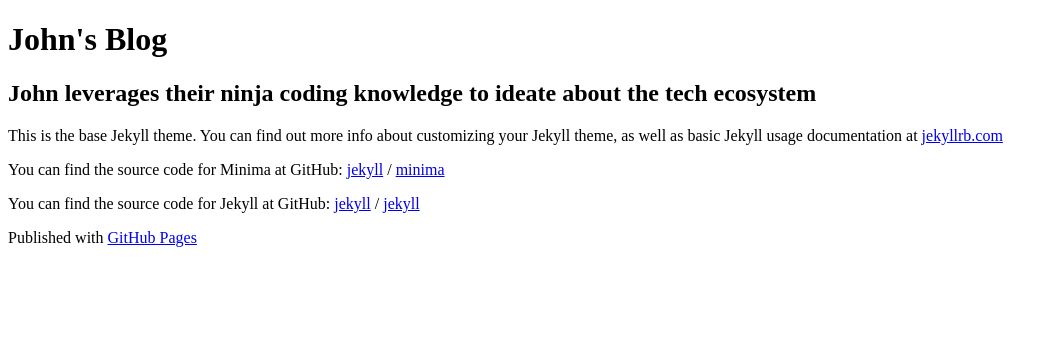
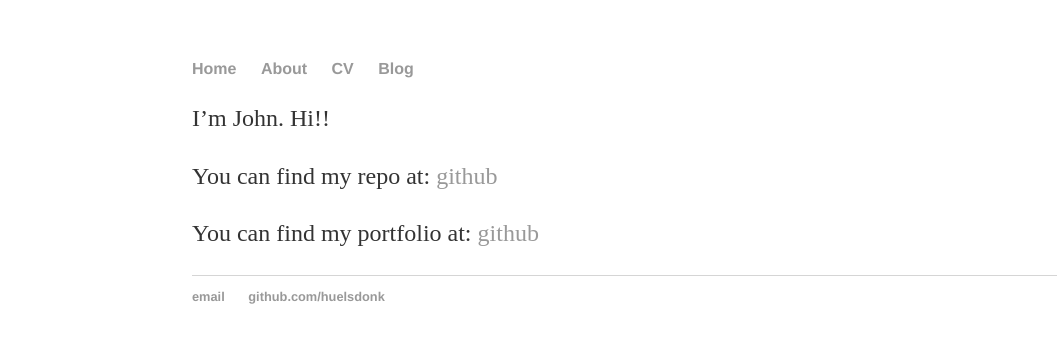
Before and after one commit to Huelsdonk/huelsdonk.github.io, a Jekyll site: the page built from about.markdown, in a window 1280 px wide. Shown: the top 343 px of the page, without its empty margins (0-1057 px from the left). Built offline with Jekyll 4.4.1, drawn with Linux system fonts in a browser that asks for light colours.

Commit message:
NO MORE THEMESgit add .git add .

```diff
--- a/_config.yml
+++ b/_config.yml
@@ -27,9 +27,12 @@
 github_username:  Huelsdonk
 
 # Build settings
-theme: jekyll-theme-slate
+
 plugins:
   - jekyll-feed
+  - jekyll-sitemap
+  - jekyll-seo-tag
+  - jekyll-paginate
 
 # Exclude from processing.
 # The following items will not be processed, by default.
--- a/_layouts/default.html
+++ b/_layouts/default.html
@@ -1,62 +1,29 @@
 <!DOCTYPE html>
-<html lang="{{ site.lang | default: "en-US" }}">
+	<html>
+		<head>
+			<title>{{ page.title }}</title>
+			<!-- link to main stylesheet -->
+			<link rel="stylesheet" type="text/css" href="/css/style.css">
+		</head>
+		<body>
+			<nav>
+	    		<ul>
+	        		<li><a href="/">Home</a></li>
+		        	<li><a href="/about">About</a></li>
+	        		<li><a href="/cv">CV</a></li>
+	        		<li><a href="/blog">Blog</a></li>
+	    		</ul>
+			</nav>
+			<div class="container">
 
-  <head>
-    <meta charset='utf-8'>
-    <meta http-equiv="X-UA-Compatible" content="IE=edge">
-    <meta name="viewport" content="width=device-width,maximum-scale=2">
-    <link rel="stylesheet" type="text/css" media="screen" href="{{ '/assets/css/style.css?v=' | append: site.github.build_revision | relative_url }}">
+			{{ content }}
 
-{% seo %}
-  </head>
-
-  <body>
-
-    <!-- HEADER -->
-    <div id="header_wrap" class="outer">
-        <header class="inner">
-          {% if site.github.is_project_page %}
-            <a id="forkme_banner" href="{{ site.github.repository_url }}">View on GitHub</a>
-          {% endif %}
-
-          <h1 id="project_title">{{ site.title | default: site.github.repository_name }}</h1>
-          <h2 id="project_tagline">{{ site.description | default: site.github.project_tagline }}</h2>
-
-          {% if site.show_downloads %}
-            <section id="downloads">
-              <a class="zip_download_link" href="{{ site.github.zip_url }}">Download this project as a .zip file</a>
-              <a class="tar_download_link" href="{{ site.github.tar_url }}">Download this project as a tar.gz file</a>
-            </section>
-          {% endif %}
-        </header>
-    </div>
-
-    <!-- MAIN CONTENT -->
-    <div id="main_content_wrap" class="outer">
-      <section id="main_content" class="inner">
-        {{ content }}
-      </section>
-    </div>
-
-    <!-- FOOTER  -->
-    <div id="footer_wrap" class="outer">
-      <footer class="inner">
-        {% if site.github.is_project_page %}
-        <p class="copyright">{{ site.title | default: site.github.repository_name }} maintained by <a href="{{ site.github.owner_url }}">{{ site.github.owner_name }}</a></p>
-        {% endif %}
-        <p>Published with <a href="https://pages.github.com">GitHub Pages</a></p>
-      </footer>
-    </div>
-
-    {% if site.google_analytics %}
-      <script>
-        (function(i,s,o,g,r,a,m){i['GoogleAnalyticsObject']=r;i[r]=i[r]||function(){
-        (i[r].q=i[r].q||[]).push(arguments)},i[r].l=1*new Date();a=s.createElement(o),
-        m=s.getElementsByTagName(o)[0];a.async=1;a.src=g;m.parentNode.insertBefore(a,m)
-        })(window,document,'script','//www.google-analytics.com/analytics.js','ga');
-        ga('create', '{{ site.google_analytics }}', 'auto');
-        ga('send', 'pageview');
-      </script>
-    {% endif %}
-  </body>
-</html>
+			</div><!-- /.container -->
+			<footer>
+	    		<ul>
+	        		<li><a href="mailto:huntsperger@gmail.com">email</a></li>
+	        		<li><a href="https://github.com/huelsdonk">github.com/huelsdonk</a></li>
+				</ul>
+			</footer>
+		</body>
+	</html>
--- a/_posts/2020-07-09-welcome-to-jekyll.markdown
+++ b/_posts/2020-07-09-trying-to-get-this-to-work.markdown
@@ -1,8 +1,7 @@
 ---
 layout: post
-title:  "Welcome to Jekyll!"
+title:  "Trying to get this to work!"
 date:   2020-07-09 16:02:31 -0700
-categories: jekyll update
 ---
 You’ll find this post in your `_posts` directory. Go ahead and edit it and re-build the site to see your changes. You can rebuild the site in many different ways, but the most common way is to run `jekyll serve`, which launches a web server and auto-regenerates your site when a file is updated.
 
--- a/about.markdown
+++ b/about.markdown
@@ -4,15 +4,10 @@
 permalink: /about/
 ---
 
-This is the base Jekyll theme. You can find out more info about customizing your Jekyll theme, as well as basic Jekyll usage documentation at [jekyllrb.com](https://jekyllrb.com/)
+I'm John. Hi!!
 
-You can find the source code for Minima at GitHub:
-[jekyll][jekyll-organization] /
-[minima](https://github.com/jekyll/minima)
+You can find my repo at:
+[github](https://huelsdonk.github.com/)
 
-You can find the source code for Jekyll at GitHub:
-[jekyll][jekyll-organization] /
-[jekyll](https://github.com/jekyll/jekyll)
-
-
-[jekyll-organization]: https://github.com/jekyll
+You can find my portfolio at:
+[github](https://huelsdonk.github.io/portfolio/)
--- /dev/null
+++ b/css/style.css
@@ -0,0 +1,43 @@
+body {
+    margin: 60px auto;
+    width: 70%;
+}
+nav ul, footer ul {
+    font-family:'Helvetica', 'Arial', 'Sans-Serif';
+    padding: 0px;
+    list-style: none;
+    font-weight: bold;
+}
+nav ul li, footer ul li {
+    display: inline;
+    margin-right: 20px;
+}
+a {
+    text-decoration: none;
+    color: #999;
+}
+a:hover {
+    text-decoration: underline;
+}
+h1 {
+    font-size: 3em;
+    font-family:'Helvetica', 'Arial', 'Sans-Serif';
+}
+p {
+    font-size: 1.5em;
+    line-height: 1.4em;
+    color: #333;
+}
+footer {
+    border-top: 1px solid #d5d5d5;
+    font-size: .8em;
+}
+
+ul.posts {
+    margin: 20px auto 40px;
+    font-size: 1.5em;
+}
+
+ul.posts li {
+    list-style: none;
+}
```
Also changed, not shown: Gemfile (+8 -16 lines), _posts/2020-07-09-first-post.md (deleted, +0 -8 lines), blog/index.html (added, +11 -0 lines), index.markdown (+5 -3 lines), Gemfile.lock.
